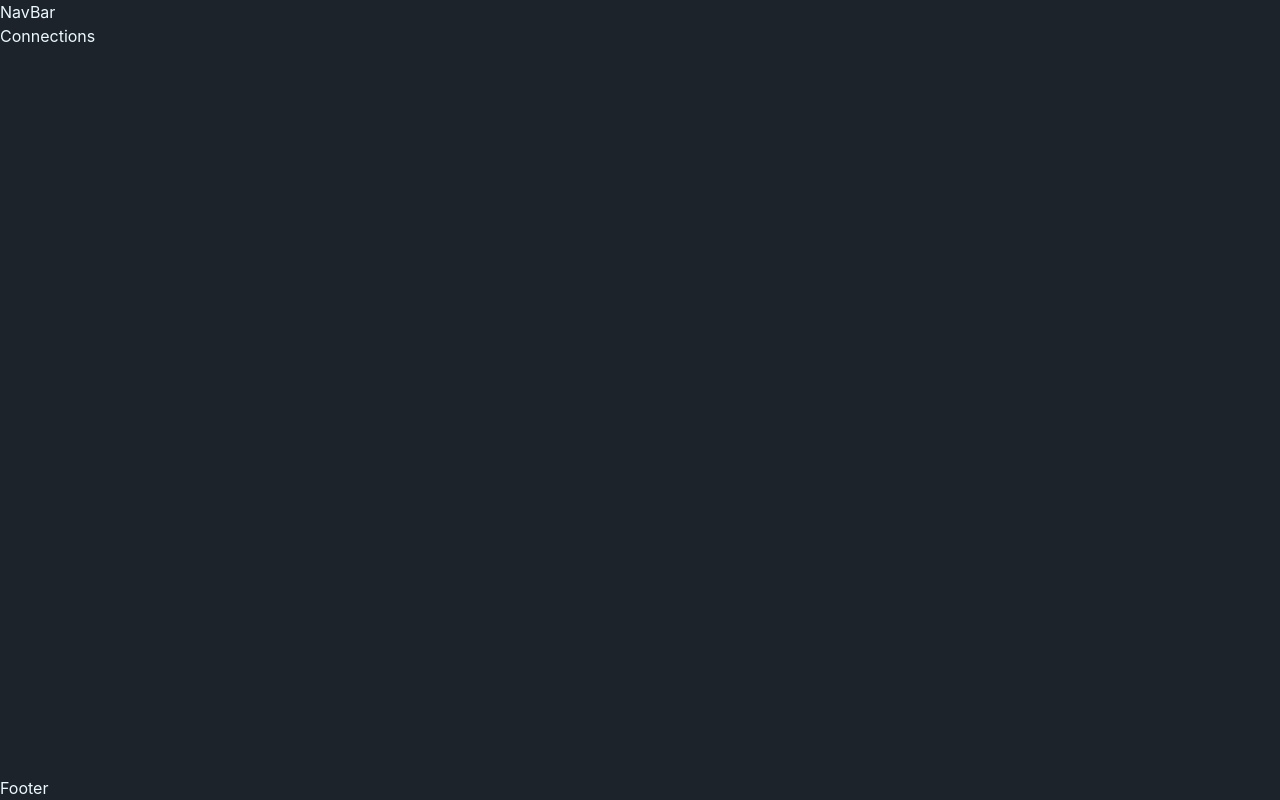
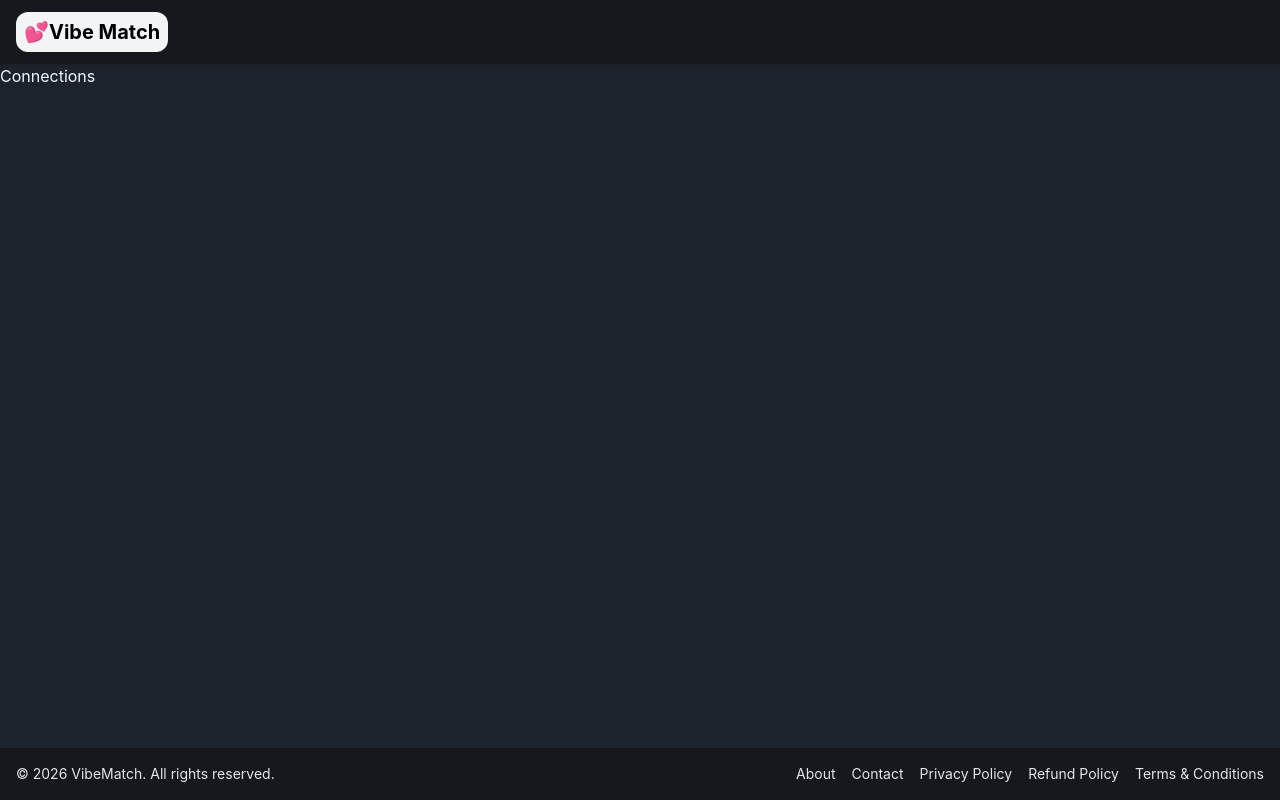
Before and after one commit to sachindiwakar/vibematch-frontend, a React (Vite) app: page /connections in a window 1280 px wide. Built offline with nearby package versions, Linux system fonts and the light colour scheme.

Commit message:
add navbar footer

```diff
--- a/src/components/Footer.jsx
+++ b/src/components/Footer.jsx
@@ -1,7 +1,47 @@
 import React from "react";
+import { Link } from "react-router";
 
 const Footer = () => {
-  return <div>Footer</div>;
+  return (
+    <footer className="bg-base-300 text-neutral-content p-4">
+      <div className="flex flex-col md:flex-row items-center justify-between gap-4 mx-auto">
+        <p className="text-sm text-center md:text-left">
+          © {new Date().getFullYear()} VibeMatch. All rights reserved.
+        </p>
+
+        <div className="flex flex-wrap justify-center gap-4 text-sm">
+          <Link to="/about" className="hover:underline hover:text-white">
+            About
+          </Link>
+
+          <Link to="/contact" className="hover:underline hover:text-white">
+            Contact
+          </Link>
+
+          <Link
+            to="/privacy-policy"
+            className="hover:underline hover:text-white"
+          >
+            Privacy Policy
+          </Link>
+
+          <Link
+            to="/refund-policy"
+            className="hover:underline hover:text-white"
+          >
+            Refund Policy
+          </Link>
+
+          <Link
+            to="/terms-and-conditions"
+            className="hover:underline hover:text-white"
+          >
+            Terms & Conditions
+          </Link>
+        </div>
+      </div>
+    </footer>
+  );
 };
 
 export default Footer;
--- a/src/components/NavBar.jsx
+++ b/src/components/NavBar.jsx
@@ -1,7 +1,89 @@
-import React from "react";
+import axios from "axios";
+import React, { useEffect } from "react";
+import { useDispatch, useSelector } from "react-redux";
+import { Link, useNavigate } from "react-router";
+import { BASE_URL } from "../utils/constants";
+import { removeUser } from "../store/slices/userSlice";
+import { clearFeed } from "../store/slices/feedSlice";
 
 const NavBar = () => {
-  return <div>NavBar</div>;
+  const user = useSelector((state) => state.user);
+  const request = useSelector((state) => state.request);
+
+  const dispatch = useDispatch();
+  const navigate = useNavigate();
+
+  const handleLogout = async () => {
+    try {
+      await axios.post(
+        BASE_URL + "/auth/logout",
+        {},
+        { withCredentials: true },
+      );
+      dispatch(removeUser());
+      dispatch(clearFeed());
+      navigate("/login");
+    } catch (err) {
+      console.error(err.message);
+    }
+  };
+
+  return (
+    <div className="navbar bg-base-300 shadow-sm">
+      <div className="flex-1">
+        <Link
+          to="/"
+          className="bg-gray-100 text-black text-lg md:text-xl font-bold py-2 px-2 rounded-xl m-2 whitespace-nowrap"
+        >
+          💕Vibe Match
+        </Link>
+      </div>
+
+      <div className="flex gap-2">
+        {user && (
+          <div className="flex items-center gap-3 mx-5">
+            <p className="p-2">Welcome, {user.firstName}!</p>
+            <div className="dropdown dropdown-end">
+              <div
+                tabIndex={0}
+                role="button"
+                className="btn btn-ghost btn-circle avatar"
+              >
+                <div className="w-10 rounded-full">
+                  <img alt="user-profile-photo" src={user.photoUrl} />
+                </div>
+              </div>
+
+              <ul
+                tabIndex={0}
+                className="menu menu-sm dropdown-content mt-3 w-52 rounded-box bg-base-100 shadow z-1"
+              >
+                <li>
+                  <Link to="/profile" className="justify-between">
+                    Profile
+                  </Link>
+                </li>
+                <li>
+                  <Link to="/connections">Connections</Link>
+                </li>
+                <li>
+                  <Link to="/requests">
+                    Requests{" "}
+                    {request.length > 0 && (
+                      <span className="badge">Pending</span>
+                    )}
+                  </Link>
+                </li>
+                <li>
+                  <a onClick={handleLogout}>Logout</a>
+                </li>
+              </ul>
+            </div>
+          </div>
+        )}
+      </div>
+    </div>
+  );
 };
 
 export default NavBar;
```
